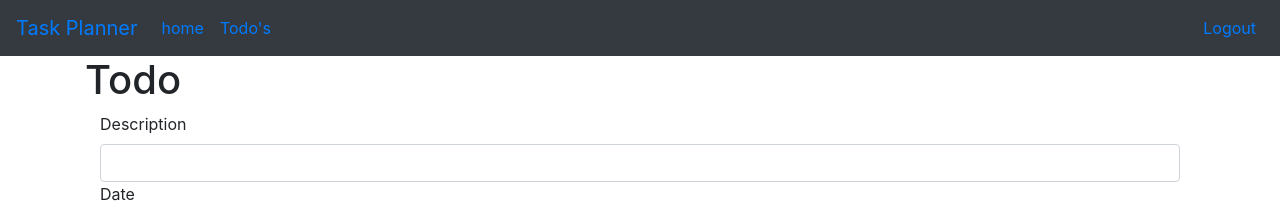
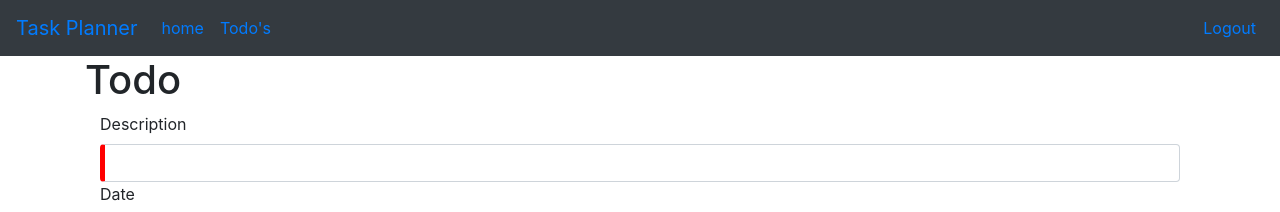
Before and after one commit to PLThabangR/taskplanners, an Angular app: page /todo/1 in a window 1280 px wide. Shown: the top 212 px of the page. Built offline with nearby package versions, Linux system fonts and the light colour scheme; no server answers; sample sign-in values are in the browser's storage.

Commit message:
added a angular class to highligh if the field is empty

```diff
--- a/src/app/todo/todo.component.css
+++ b/src/app/todo/todo.component.css
@@ -0,0 +1,3 @@
+.ng-invalid:not(form){
+    border-left :5px solid red;
+}
--- a/src/app/todo/todo.component.html
+++ b/src/app/todo/todo.component.html
@@ -3,6 +3,7 @@
 <div class="container">
 <!--Template form help us to check and reference the form logic-->
 <!--!todoform submit the form if is not of invalid-->
+
   <form (ngSubmit)="todoForm.valid && save()"#todoForm="ngForm" >
   <fieldset class="formGroup">
 <label>Description</label>
```
